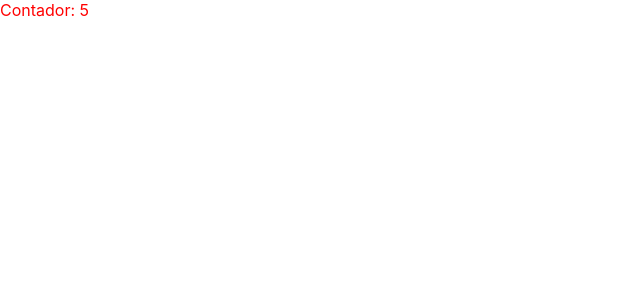
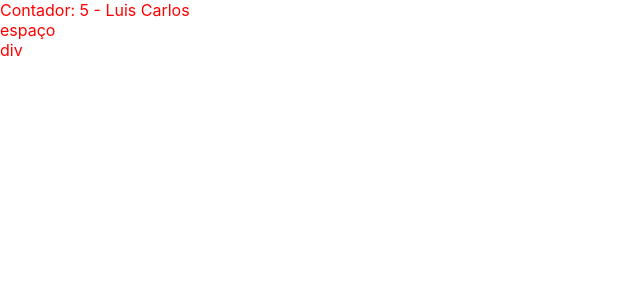
Before and after one commit to luiscns-alt/meu-app, a React (Create React App) app: page / in a window 1280 px wide. Shown: the top 300 px of the page, without its empty margins (0-640 px from the left). Built offline with nearby package versions, Linux system fonts and the light colour scheme.

Commit message:
[features] Uso de Props e Children

```diff
--- a/src/App.js
+++ b/src/App.js
@@ -2,9 +2,14 @@ import './App.css';
 import Contador from './components/MeuComponente/Contador.js'
 
 function App() {
+  const nome = 'Luis Carlos';
   return (
     <div>
-      <Contador />
+      <Contador a={nome}>
+        <div>
+          div
+        </div>
+      </Contador>
     </div>
   );
 }
--- a/src/components/MeuComponente/Contador.js
+++ b/src/components/MeuComponente/Contador.js
@@ -1,10 +1,14 @@
 import myStyles from './Contador.module.css';
 
-function Contador() {
+function Contador(props) {
     const numero = 5;
     return (
         <div className={myStyles['meu-contador']}>
-            Contador: {numero}
+            Contador: {numero} - {props.a}
+            <div>
+                espaço
+            </div>
+            {props.children}
         </div>
     )
 }
```
